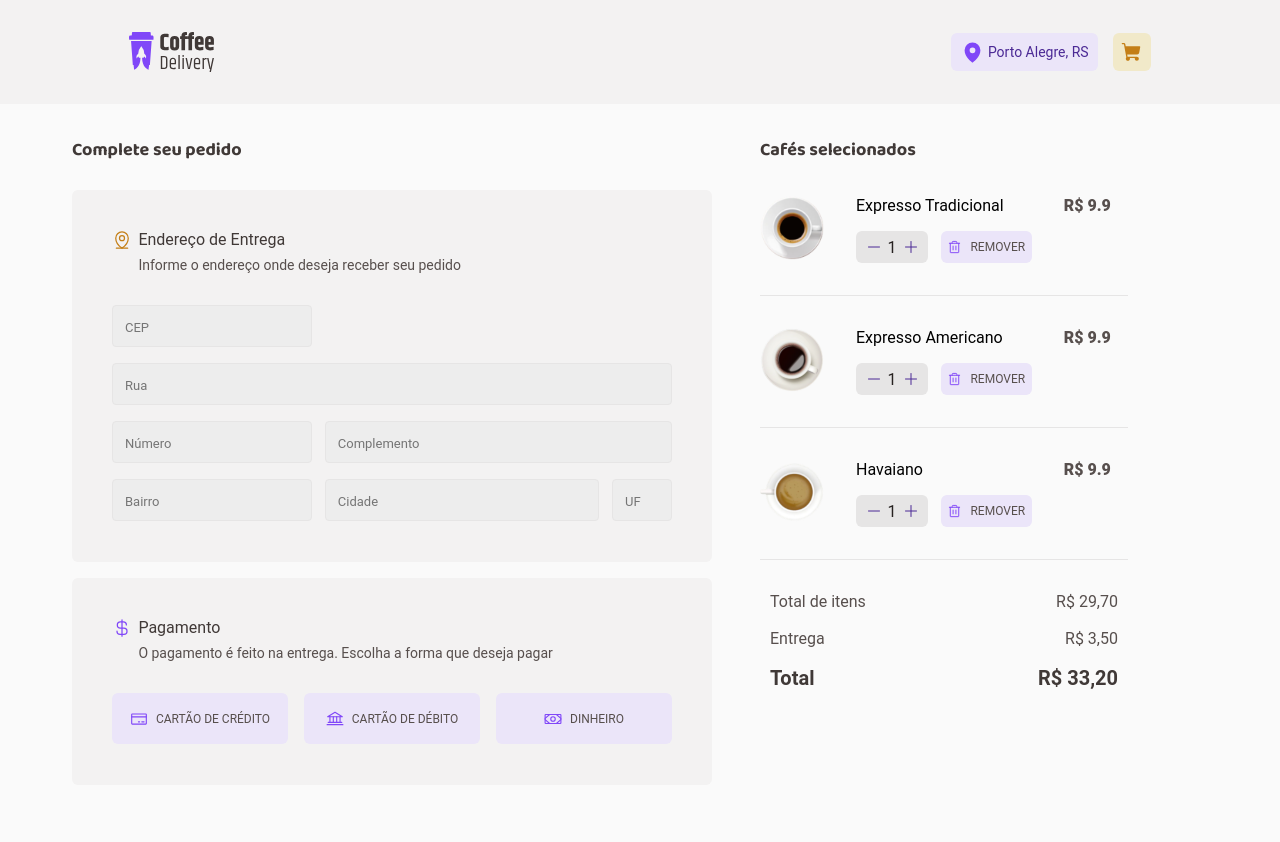
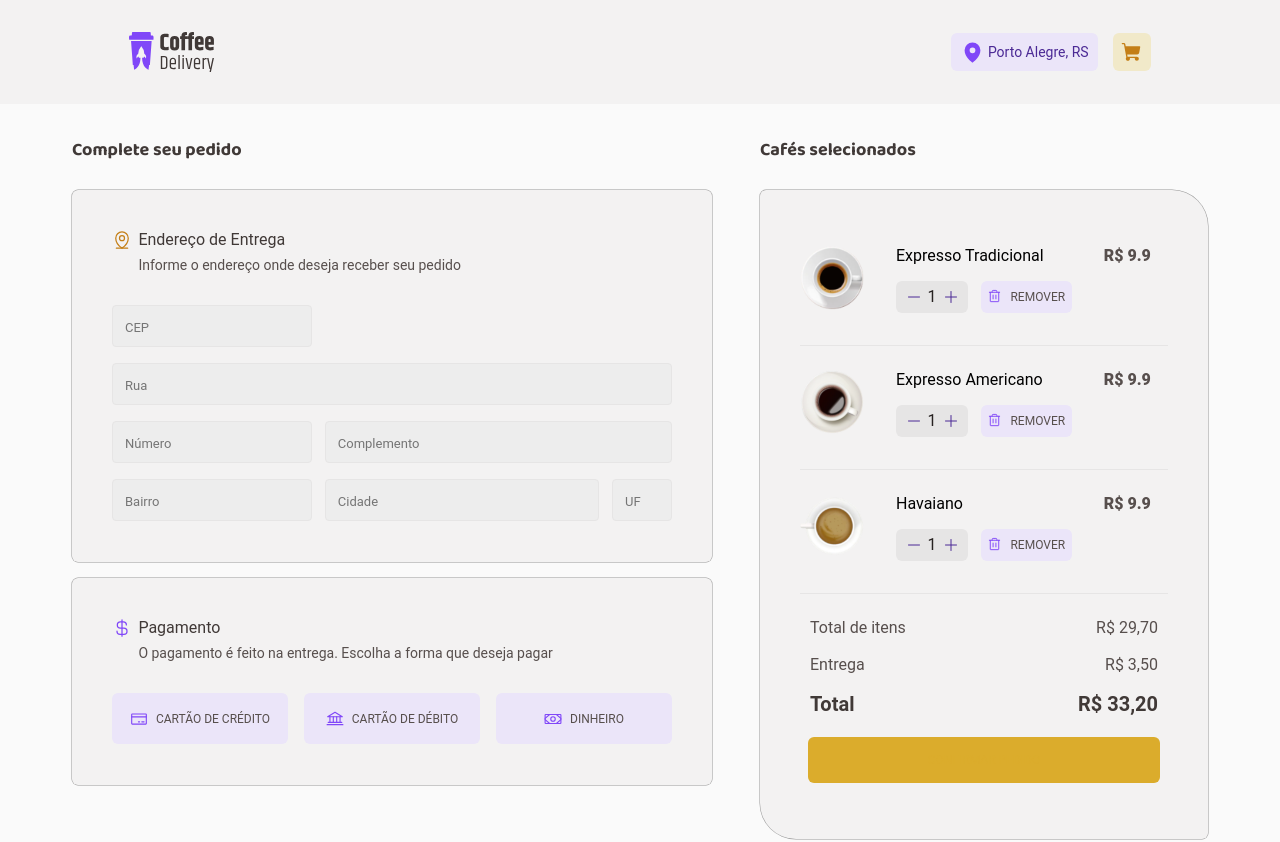
Before and after one commit to pedrodif/uploadCoffeeDelivery, a React (Vite) app: page /checkout in a window 1280 px wide. Shown: the top 842 px of the page. Built offline with nearby package versions, Linux system fonts and the light colour scheme.

Commit message:
refactor: :art: styles refactor

```diff
--- a/src/components/Bill/styles.ts
+++ b/src/components/Bill/styles.ts
@@ -7,7 +7,6 @@ export const CoffeeSelectedCard = styled.div`
   justify-content: space-around;
   align-items: flex-start;
   gap: 2rem;
-  margin-top: 2rem;
   border-bottom: 1px solid ${(props) => props.theme['base-button']};
 `
 
@@ -63,7 +62,6 @@ export const PurchaseInformation = styled.div`
   justify-content: center;
   align-items: center;
   gap: 1rem;
-  margin-top: 2rem;
 `
 
 export const BillInformationWrapper = styled.div`
--- a/src/pages/Checkout/index.tsx
+++ b/src/pages/Checkout/index.tsx
@@ -23,7 +23,8 @@ import {
   PaymentMethodWrapper,
   SecondSection,
   FormInsideOrganizerWrapper,
-  FormContainer
+  FormContainer,
+  CheckoutPurchaseWrapper
 } from "./styles";
 
 export function Checkout() {
@@ -137,8 +138,18 @@ export function Checkout() {
 
         <div>
           <FormTitle>Cafés selecionados</FormTitle>
-          <Bill />
+          <CheckoutPurchaseWrapper>
+            <Bill />
 
+            <Button
+              type="submit"
+              color="#DBAC2C"
+              width="22rem"
+              height="2.875rem"
+            >
+              CONFIRMAR PEDIDO
+            </Button>
+          </CheckoutPurchaseWrapper>
         </div>
       </FormContainer>
     </CheckoutContainer>
--- a/src/pages/Checkout/styles.ts
+++ b/src/pages/Checkout/styles.ts
@@ -28,21 +28,39 @@ export const FormTitle = styled.strong`
 `
 
 const BaseSection = styled.div`
-  width: 40rem;
   border-radius: 0.375rem;
-  padding: 2.5rem;
   display: flex;
   flex-direction: column;
   gap: 1rem;
+  box-sizing: border-box;
   background-color: ${(props) => props.theme['card-base']};
+  box-shadow: 0px 0px 0px 0.5px rgba(0, 0, 0, 0.4);
 `
 
 export const FirstSection = styled(BaseSection)`
+  width: 40rem;
   height: 23.25rem;
+  padding: 2.5rem;
   margin-top: 0.625rem;
 `
 export const SecondSection = styled(BaseSection)`
+  width: 40rem;
   height: 12.938rem;
+  padding: 2.5rem;
+`
+
+export const CheckoutPurchaseWrapper = styled(BaseSection)`
+  width: 28rem;
+  height: 100%;
+  padding: 0 2.5rem;
+  margin-top: 1.6rem;
+  border-top-right-radius: 2.25rem;
+  border-bottom-left-radius: 2.25rem;
+  display: flex;
+  flex-direction: column;
+  justify-content: center;
+  align-items: center;
+  gap: 1.5rem;
 `
 
 export const Row = styled.div`
@@ -72,6 +90,7 @@ export const HeaderText = styled.div`
   }
 `
 
+
 export const PaymentMethodWrapper = styled.div`
   display: flex;
   gap: 1rem;
```
